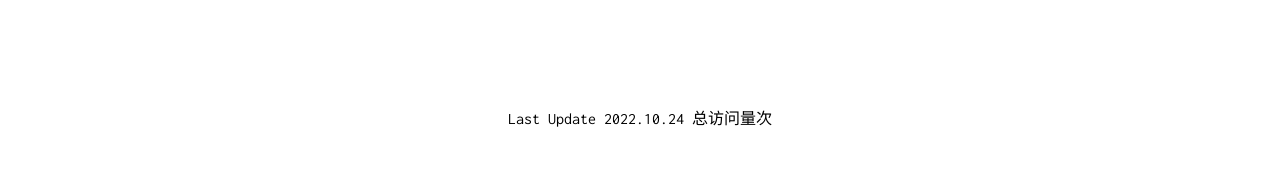
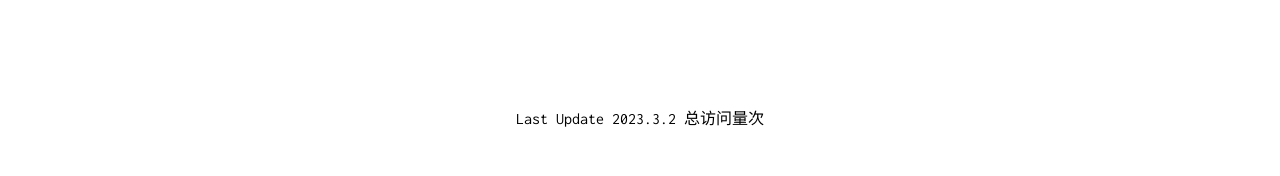
Before and after one commit to OrientTraveller/OrientTraveller.github.io, a Jekyll site: the page built from index.md, in a window 1280 px wide. Shown: the part 1727-1903 px from the top of the page. Built offline with Jekyll 4.4.1, drawn with Linux system fonts in a browser that asks for light colours; our own code applies the rules of GitHub Pages for plain Markdown files; comment, search, counter and statistics services are not loaded.

Commit message:
Update index.md

```diff
--- a/index.md
+++ b/index.md
@@ -44,6 +44,6 @@
 
 <br><br/><br><br/><br><br/>
 <script async src="//busuanzi.ibruce.info/busuanzi/2.3/busuanzi.pure.mini.js"></script>
-<center>Last Update 2022.10.24
+<center>Last Update 2023.3.2
 <span id="busuanzi_container_site_pv">总访问量<span id="busuanzi_value_site_pv"></span>次</span></center>
 <br><br/>
```
